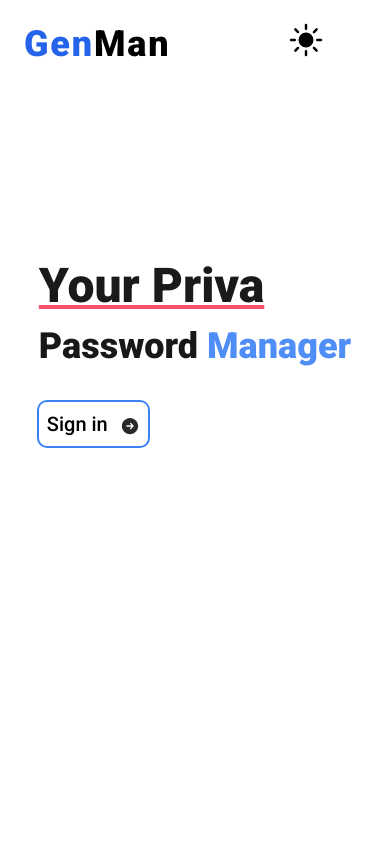
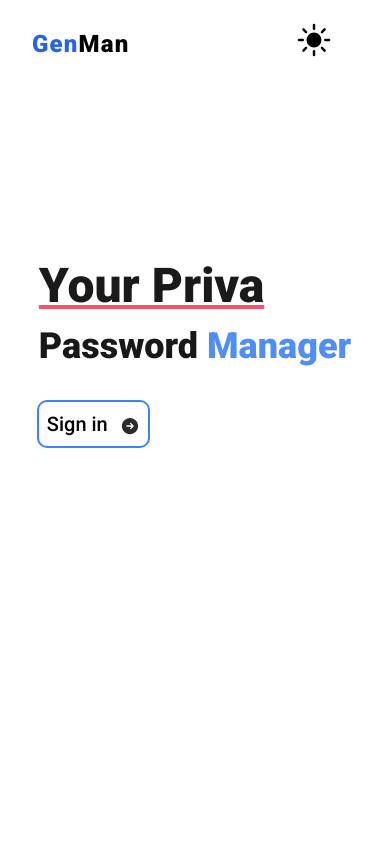
Before and after one commit to prajwal080501/GenMan, a React (Vite) app: page / in a window 390 px wide. Shown: the top 844 px of the page. Built offline with nearby package versions, Linux system fonts and the light colour scheme.

Commit message:
mobile view ui tweaks

```diff
--- a/src/App.jsx
+++ b/src/App.jsx
@@ -14,7 +14,7 @@ function App() {
     getUser();
   }, []);
   return (
-    <div className="dark:bg-zinc-950 bg-white">
+    <div className="dark:bg-zinc-950 bg-white px-2">
       <Router>
         <Toaster />
         <Header />
--- a/src/components/Generate.jsx
+++ b/src/components/Generate.jsx
@@ -39,7 +39,7 @@ function Generate({passwords, setPasswords}) {
     return (
         <div className="w-[100%] lg:w-fit mt-10  rounded-lg bg-white dark:bg-zinc-800">
             <SavePassword passwords={passwords} setPasswords={setPasswords} password={password} isOpen={isOpen} setIsOpen={setIsOpen} />
-            <div className="w-[80%] flex mx-auto mt-6">
+            <div className="w-[95%] flex mx-auto mt-6">
                 <input ref={passwordRef} value={password} onChange={
                     (e) => {
                         e.preventDefault();
@@ -47,8 +47,8 @@ function Generate({passwords, setPasswords}) {
                     }
                 } readOnly className="input" type="text" placeholder="Password" />
                 <div className="flex space-x-4">
-                    <button onClick={copyPassword} className="btn-primary dark:bg-blue-600">Copy</button>
-                    <button onClick={() => setIsOpen(true)} className="bg-gray-800 dark:bg-fuchsia-600 text-white px-3 py-1 font-medium text-lg rounded-md hover:scale-105 duration-200">Save</button>
+                    <button onClick={copyPassword} className="btn-primary text-base lg:text-lg dark:bg-blue-600">Copy</button>
+                    <button onClick={() => setIsOpen(true)} className="bg-gray-800 text-base lg:text-lg dark:bg-fuchsia-600 text-white px-3 py-1 font-medium rounded-md hover:scale-105 duration-200">Save</button>
                 </div>
 
             </div>
--- a/src/components/Header.jsx
+++ b/src/components/Header.jsx
@@ -29,7 +29,6 @@ function Header() {
       }),
     });
 
-
     console.log(response);
     const jsonData = await response.json();
 
@@ -49,7 +48,7 @@ function Header() {
       initial={{ y: -100 }}
       animate={{ y: 0 }}
       transition={{ duration: 0.5 }}
-      className="flex z-10  dark:bg-zinc-900 bg-white transition-all duration-200 sticky top-0 items-center justify-between px-6 py-5"
+      className="flex z-10 w-screen  dark:bg-zinc-900 bg-white transition-all duration-200 sticky top-0 items-center justify-between px-6 py-5"
     >
       <div>
         <Logo />
@@ -62,7 +61,7 @@ function Header() {
           <>
             <button
               onClick={logout}
-              className="bg-red-600 hover:bg-red-700 px-3 py-2 rounded-lg text-white font-medium text-lg hover:scale-105 active:scale-95 duration-200 ease-linear"
+              className="bg-red-600 hover:bg-red-700 px-3 py-2 rounded-lg text-white font-medium text-base lg:text-lg hover:scale-105 active:scale-95 duration-200 ease-linear"
             >
               {loading ? (
                 <span className="">
--- a/src/components/Logo.jsx
+++ b/src/components/Logo.jsx
@@ -3,7 +3,7 @@ import { Link } from "react-router-dom";
 function Logo() {
     return (
         <div>
-            <Link to="/" className="font-extrabold text-4xl text-blue-600 tracking-wider">Gen<span className="text-black dark:text-white">Man</span></Link>
+            <Link to="/" className="font-extrabold text-2xl lg:text-4xl text-blue-600 tracking-wider">Gen<span className="text-black dark:text-white">Man</span></Link>
         </div>
     )
 }
--- a/src/components/Options.jsx
+++ b/src/components/Options.jsx
@@ -5,7 +5,7 @@ function Options({ generatePassword, password, setPassword, characters, setChara
 
     return (
         <div className="w-full mx-auto p-5 flex items-center justify-center">
-            <div className="flex flex-row w-full space-x-5 bg-white dark:bg-zinc-900 rounded-lg mt-8 p-3 items-center justify-center">
+            <div className="flex flex-col lg:flex-row w-full space-x-5 bg-white dark:bg-zinc-900 rounded-lg mt-8 p-3 items-center justify-center">
                 <div className="flex flex-col lg:flex-row outline-none space-x-4 items-center justify-center">
                     <input value={length} onChange={(e) => {
                         e.preventDefault();
--- a/src/components/PasswordList.jsx
+++ b/src/components/PasswordList.jsx
@@ -80,7 +80,7 @@ function PasswordList({ passwords, setPasswords }) {
             <ArrowDownOnSquareIcon className="h-8 w-8 text-black dark:text-white hover:text-blue-500 hover:scale-110 duration-200 cursor-pointer" />
           </button>
           <button
-            className="bg-white text-black p-2 rounded-lg hover:scale-105 duration-200 ease-linear"
+            className=" text-sm  lg:text-xl font-medium py-2 px-4 rounded-lg bg-green-600 text-white hover:scale-105 duration-200 ease-linear"
             onClick={exportPasswords}
             title="Export passwords"
           >
--- a/src/pages/Dashboard.jsx
+++ b/src/pages/Dashboard.jsx
@@ -11,11 +11,11 @@ function Dashboard() {
     return (
         <div className="max-w-7xl   mx-auto px-2 py-5 rounded-lg mb-5 bg-gray-100 dark:bg-zinc-900 mt-10">
             <div className="w-full ">
-                <p className="text-4xl  text-gray-800 dark:text-white">
+                <p className="text-2xl lg:text-4xl  text-gray-800 dark:text-white">
                     Welcome <span className="font-extrabold dark:text-white">{user?.name}</span>
                 </p>
             </div>
-            <div className=" flex w-full  flex-col items-center justify-center  mx-auto h-fit">
+            <div className=" flex  flex-col items-center justify-center  mx-auto h-fit">
                 {/* <Filter /> */}
                 <Generate passwords={passwords} setPasswords={setPasswords} />
             </div>
```
